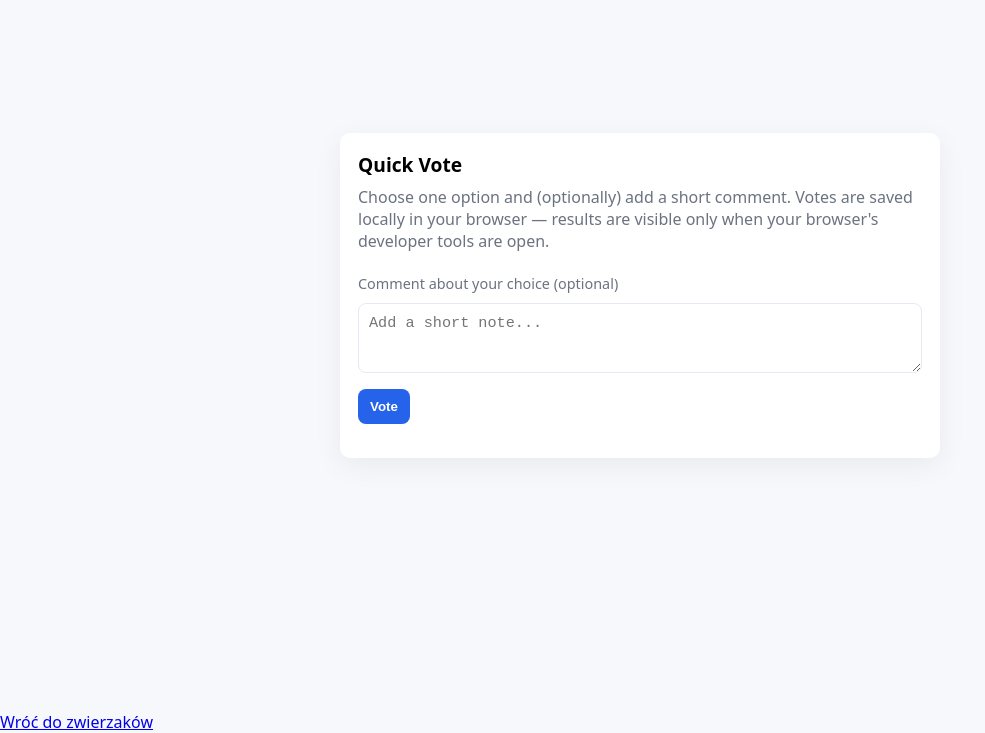
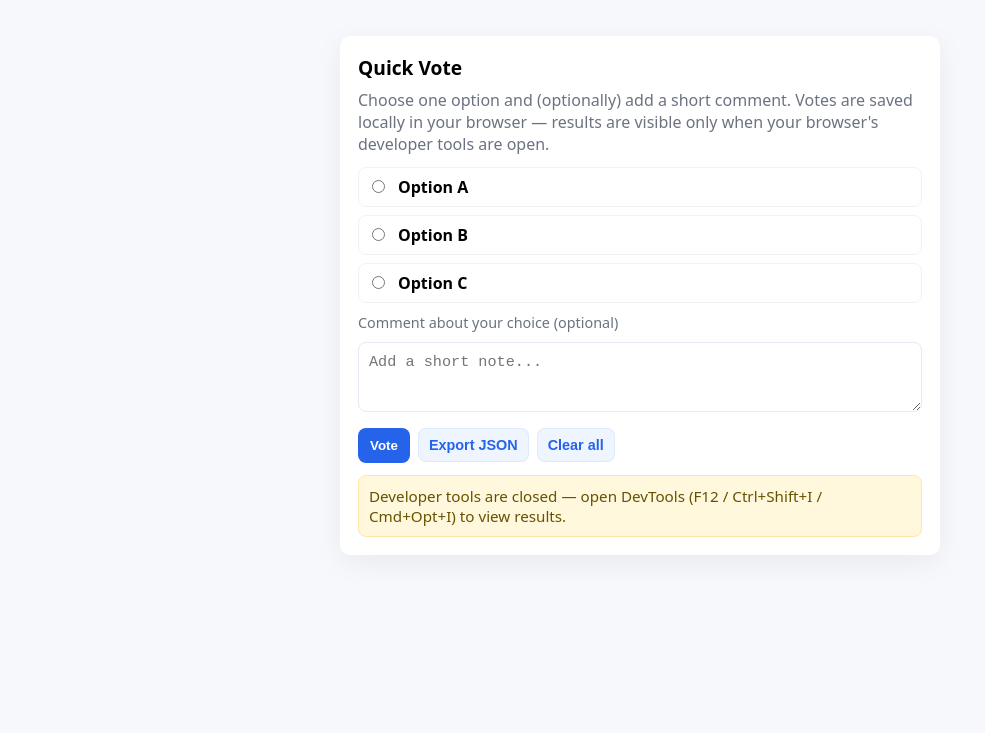
Before and after one commit to Chell111/przejsciestron.github.io, a plain HTML site: page Page3.html in a window 1280 px wide. Shown: the part 105-838 px from the top of the page, without its empty margins (0-985 px from the left). After the commit the page ends 800 px from the top, so only its background shows below. Drawn offline with Linux system fonts and the light colour scheme.

Commit message:
Add export and clear buttons to the form

```diff
--- a/Page3.html
+++ b/Page3.html
@@ -1,3 +1,4 @@
+<!doctype html>
 <html lang="pl">
 <head>
   <meta charset="utf-8" />
@@ -52,11 +53,14 @@
 
         <div class="row" style="margin-top:6px">
           <button type="submit">Vote</button>
+          <button id="exportBtn" type="button" class="secondary small">Export JSON</button>
+          <button id="clearBtn" type="button" class="secondary small">Clear all</button>
         </div>
       </form>
 
       <!-- Hint shown on page when DevTools are closed -->
       <div id="devHint" class="dev-hint" role="status" aria-live="polite" style="display:none">
+        Developer tools are closed — open DevTools (F12 / Ctrl+Shift+I / Cmd+Opt+I) to view results.
       </div>
 
       <section id="results" class="results" aria-live="polite" style="display:none">
@@ -73,7 +77,7 @@
       </section>
     </main>
   </div>
-<p><a href="page2.html">Wróć do zwierzaków</a></p>
+
   <script>
     (function () {
       // Simple vote + comment widget with "DevTools-only results"
```
